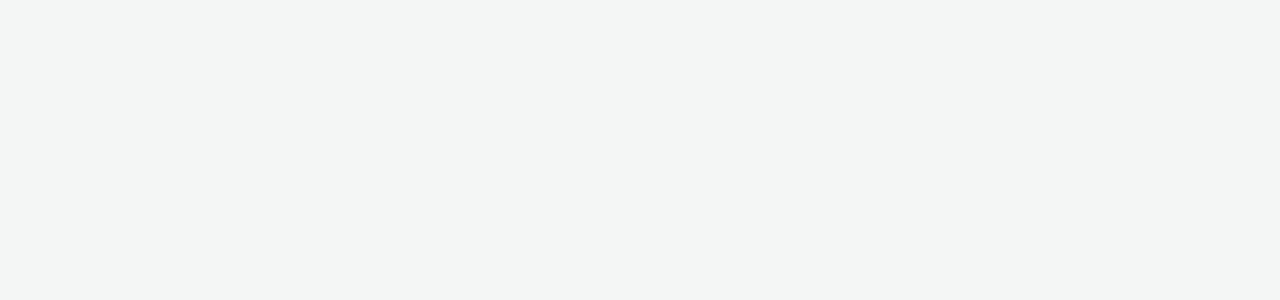
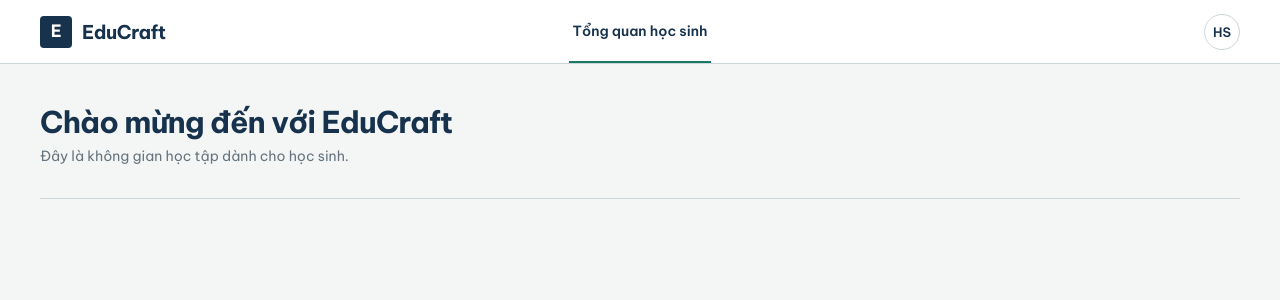
Before and after one commit to LeNguyenGiaPhuc/educraft, a React (Vite) app in the folder frontend/: page /student in a window 1280 px wide. Before the commit this address had no page. Shown: the top 300 px of the page. Built offline with nearby package versions, Linux system fonts and the light colour scheme.

Commit message:
feat: add student portal layout and base route

```diff
--- a/frontend/src/App.jsx
+++ b/frontend/src/App.jsx
@@ -1,10 +1,12 @@
 import { BrowserRouter, Route, Routes } from 'react-router-dom'
 
 import AppShell from './components/AppShell.jsx'
+import StudentShell from './components/StudentShell.jsx'
 import ClassDetailPage from './pages/ClassDetailPage.jsx'
 import AssignmentDetailPage from './pages/AssignmentDetailPage.jsx'
 import CreateAssignmentPage from './pages/CreateAssignmentPage.jsx'
 import DashboardPage from './pages/DashboardPage.jsx'
+import StudentDashboardPage from './pages/StudentDashboardPage.jsx'
 import StudentSubmissionPage from './pages/StudentSubmissionPage.jsx'
 import './App.css'
 
@@ -31,6 +33,9 @@ function App() {
             element={<StudentSubmissionPage />}
           />
         </Route>
+        <Route path="/student" element={<StudentShell />}>
+          <Route index element={<StudentDashboardPage />} />
+        </Route>
       </Routes>
     </BrowserRouter>
   )
--- /dev/null
+++ b/frontend/src/components/StudentShell.jsx
@@ -0,0 +1,36 @@
+import { Link, NavLink, Outlet } from 'react-router-dom'
+
+function StudentShell() {
+  return (
+    <div className="app-shell">
+      <header className="site-header">
+        <div className="site-header-inner">
+          <Link className="brand" to="/student" aria-label="EduCraft - Góc học sinh">
+            <span className="brand-mark" aria-hidden="true">
+              E
+            </span>
+            <span>EduCraft</span>
+          </Link>
+
+          <nav className="primary-nav" aria-label="Điều hướng học sinh">
+            <NavLink
+              className={({ isActive }) => `nav-link${isActive ? ' nav-link-active' : ''}`}
+              end
+              to="/student"
+            >
+              Tổng quan học sinh
+            </NavLink>
+          </nav>
+
+          <div className="profile-monogram" aria-label="Góc học sinh">
+            HS
+          </div>
+        </div>
+      </header>
+
+      <Outlet />
+    </div>
+  )
+}
+
+export default StudentShell
--- /dev/null
+++ b/frontend/src/pages/StudentDashboardPage.jsx
@@ -0,0 +1,16 @@
+function StudentDashboardPage() {
+  return (
+    <main className="page-content">
+      <div className="page-container">
+        <div className="dashboard-heading">
+          <div>
+            <h1>Chào mừng đến với EduCraft</h1>
+            <p>Đây là không gian học tập dành cho học sinh.</p>
+          </div>
+        </div>
+      </div>
+    </main>
+  )
+}
+
+export default StudentDashboardPage
```
